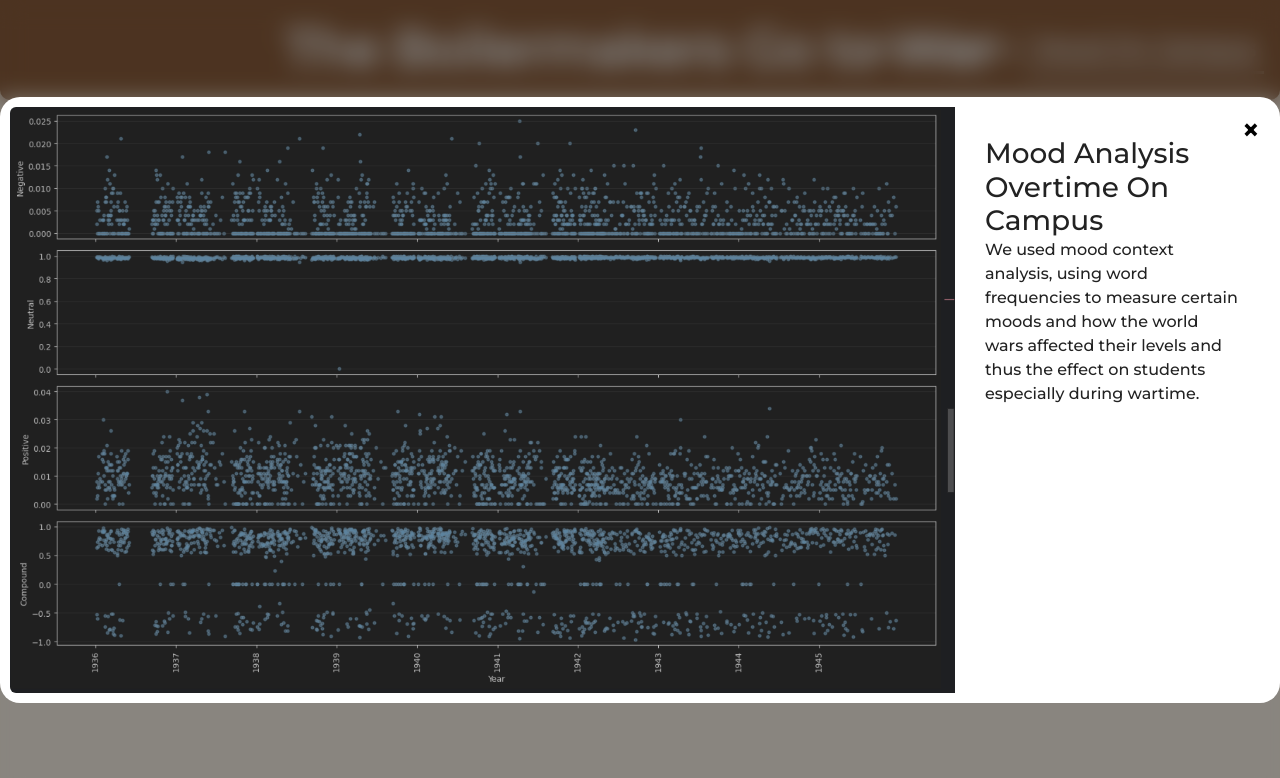
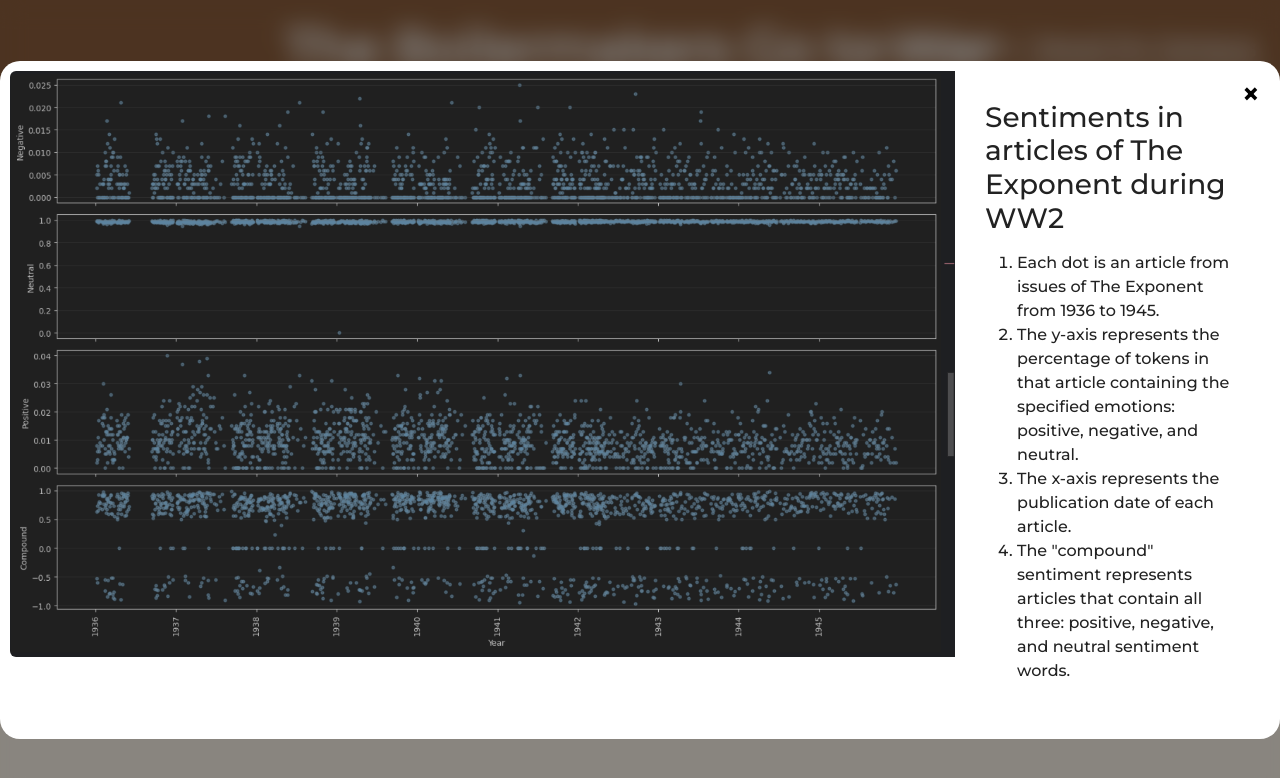
Before and after one commit to saksham399/BoilerMakerWarTime, a plain HTML site: page stats.html in a window 1280 px wide. Both pictures are taken after a click on the element 352 px from the left and 368 px from the top of the page. Drawn offline with nearby package versions, Linux system fonts and the light colour scheme.

Commit message:
added 2nd card

```diff
--- a/scripts/script.js
+++ b/scripts/script.js
@@ -13,21 +13,38 @@
 })();
 
 document.addEventListener("DOMContentLoaded", () => {
-  const card = document.querySelector('.zoom-card');
-  const overlay = document.getElementById('zoomOverlay');
-  const closeBtn = document.getElementById('zoomClose');
+  const cards = document.querySelectorAll('.zoom-card');
 
-  if (!card || !overlay || !closeBtn) return; // safety
+  const overlay1 = document.getElementById('zoomOverlay');
+  const overlay2 = document.getElementById('zoomOverlay2');
 
-  card.addEventListener('click', () => {
-    overlay.classList.add('active');
+  cards.forEach((card, index) => {
+    card.addEventListener('click', () => {
+      if (index === 0 && overlay1) overlay1.classList.add('active');
+      if (index === 1 && overlay2) overlay2.classList.add('active');
+    });
   });
 
-  closeBtn.addEventListener('click', () => {
-    overlay.classList.remove('active');
-  });
+  function wireOverlay(overlay) {
+    if (!overlay) return;
 
-  overlay.addEventListener('click', (e) => {
-    if (e.target === overlay) overlay.classList.remove('active');
+    const closeBtn = overlay.querySelector('.close-btn');
+    if (closeBtn) {
+      closeBtn.addEventListener('click', () => overlay.classList.remove('active'));
+    }
+
+    overlay.addEventListener('click', (e) => {
+      if (e.target === overlay) overlay.classList.remove('active');
+    });
+  }
+
+  wireOverlay(overlay1);
+  wireOverlay(overlay2);
+
+  document.addEventListener('keydown', (e) => {
+    if (e.key === 'Escape') {
+      if (overlay1) overlay1.classList.remove('active');
+      if (overlay2) overlay2.classList.remove('active');
+    }
   });
 });
--- a/static/style.css
+++ b/static/style.css
@@ -168,6 +168,10 @@ html,body{
     height: auto;
 }
 
+.weewoo{
+  transform: scale(1.02);
+}
+
 /* Default card hover effect (optional) */
 .zoom-card {
   cursor: pointer;
@@ -231,3 +235,63 @@ html,body{
   transform: translateY(0);
   opacity: 1;
 }
+
+/* force the two cards to sit side-by-side */
+.page-content table {
+  width: 100%;
+  table-layout: fixed;
+}
+
+.page-content td {
+  vertical-align: top;
+  padding: 2px;
+}
+
+/* cards fill the cell and match height */
+.zoom-card {
+  height: 380px; /* change this if you want taller cards */
+  display: flex;
+  flex-direction: row;
+  overflow: hidden;
+  width: 100%;
+}
+
+/* inner row must stretch */
+.zoom-card .row {
+  flex: 1;
+  height: 100%;
+  margin: 0;
+}
+
+/* IMAGE COLUMN behaves: fill height first, crop width */
+.zoom-card .col-md-8 {
+  height: 100%;
+  padding: 0;
+}
+
+.zoom-card .col-md-8 img {
+  height: 100%;
+  width: 100%;
+  object-fit: cover;
+  display: block;
+}
+
+/* TEXT COLUMN takes remaining space */
+.zoom-card .col-md-4 {
+  height: 100%;
+  padding: 0;
+  display: flex;
+}
+
+.zoom-card .card-body {
+  padding: 14px;
+  overflow-y: auto;
+  display: flex;
+  flex-direction: column;
+  justify-content: center; /* change to flex-start if you want top alignment */
+}
+
+#zoom-overlay2 img {
+  max-width: 90vw;
+  height: auto;
+}
--- a/stats.html
+++ b/stats.html
@@ -33,6 +33,9 @@
   <main class="container-fluid page-content">
     <section id="emotion-analysis" class="py-5">
         <div class="container">
+          <table>
+            <tr>
+              <td>
                 <div class="card mb-3 zoom-card" style="max-width: 50vw;">
                   <div class="row g-0">
                     <div class="col-md-8">
@@ -40,12 +43,30 @@
                     </div>
                     <div class="col-md-4">
                       <div class="card-body">
-                            <h3 class="card-title">Mood Analysis Overtime On Campus</h3>
-                            <p class="card-text">We used mood context analysis, using word frequencies to measure certain moods and how the world wars affected their levels and thus the effect on students especially during wartime.</p>
+                          <h3 class="card-title">Sentiment Analysis Overtime On Campus</h3>
+                          <p class="card-text">Using word frequencies from each article of The Exponent, we measured certain sentiments/moods/emotions and how the world wars affected their levels and thus the effect on students especially during wartime.</p>
                       </div>
                     </div>
                   </div>
                 </div>
+              </td>
+              <td>
+                <div class="card mb-3 zoom-card" style="max-width: 50vw;">
+                  <div class="row g-0">
+                    <div class="col-md-8">
+                        <img src="static/image2.png" class="img-fluid rounded-start" alt="...">
+                    </div>
+                    <div class="col-md-4">
+                      <div class="card-body">
+                          <h3 class="card-title">Compound Sentiments Overtime</h3>
+                          <p class="card-text">Using word frequencies from each article of The Exponent, we measured compound sentiments/moods/emotions specifically, and what it entails about the presence or absence of bias in the journalism of The Exponent.</p>
+                      </div>
+                    </div>
+                  </div>
+                </div>
+              </td>
+            </tr>
+          </table>
         </div>
     </section>
   </main>
@@ -59,8 +80,45 @@
               </div>
               <div class="col-md-3">
                   <div class="card-body">
-                    <h3 class="card-title">Mood Analysis Overtime On Campus</h3>
-                    <p class="card-text">We used mood context analysis, using word frequencies to measure certain moods and how the world wars affected their levels and thus the effect on students especially during wartime.</p>
+                      <h3 class="card-title">Sentiments in articles of The Exponent during WW2</h3>
+                      <p class="card-text">
+                        <ol>
+                          <li>Each dot is an article from issues of The Exponent from 1936 to 1945.</li>
+                          <li>The y-axis represents the percentage of tokens in that article containing the specified emotions: positive, negative, and neutral.</li>
+                          <li>The x-axis represents the publication date of each article.</li>
+                          <li>The "compound" sentiment represents articles that contain all three: positive, negative, and neutral sentiment words.</li>
+                        </ol>
+                      </p>
+                  </div>
+              </div>
+          </div>
+      </div>
+  </div>
+
+  <div class="zoom-overlay" id="zoomOverlay2">
+      <div class="zoom-content">
+          <button id="zoomClose" class="close-btn">&times;</button>
+          <div class="row g-0">
+              <div class="col-md-4">
+                  <img src="static/image2.png" class="img-fluid rounded-start" alt="...">
+              </div>
+              <div class="col-md-8">
+                  <div class="card-body">
+                      <h3 class="card-title">Compound Sentiments and Trends Explained</h3>
+                      <p class="card-text">
+                        <ol>
+                          <li>Best fit line included for compound values. Note, the x axis values have no meaning at all</li>
+                          <li>Each dot represents a single exponent article. Negative, Neutral, Positive represent % of tokens in an article that contributes to those sentiment categories. Compound represents the overall sentiment of the article</li>
+                          <li>According to the sentiment compositions (pos, neu, neg) graphs, a vast majority of tokens contributed to the neutral category. However, the high variance of the compound sentiment score suggests tokens contributing to either direction contribute very strongly. One can imagine this is the contract between generally dry, informational journalistic writing with hard hitting, evocative sentences interspersed for effect, either positive or negative.</li>
+                          <li>with an average value of 0.46 on the compound sentiment graph. This, however, experiences near 0 variance with the best fit line: 7.67e-06 + x * 4.61345852e-01 (where x represents an individual article date). The average indeed remains consistent across the full dataset, suggesting a lack of correlation between events during the war and the sentiment of the articles.</li>
+                          <li>
+                            Considering the dataset extending back to 1936 controls for the prewar sentiment of newspaper articles in the exponent, it also becomes difficult to draw conclusions on the effect of censorship.
+                          </li>
+                          <li>
+                            Further investigation might focus more on article headlines rather than full article content. Articles may share common, emotionally neutral journalistic jargon which anchors sentiment values in place. This could overpower more telling, emotionally charged language during sentiment analysis. Due to the time constraints of the project however, this possibility was not explored.
+                          </li>
+                        </ol>
+                      </p>
                   </div>
               </div>
           </div>
```
Also changed, not shown: static/image2.png (added). Lines whose indentation alone changed are shown as unchanged.
